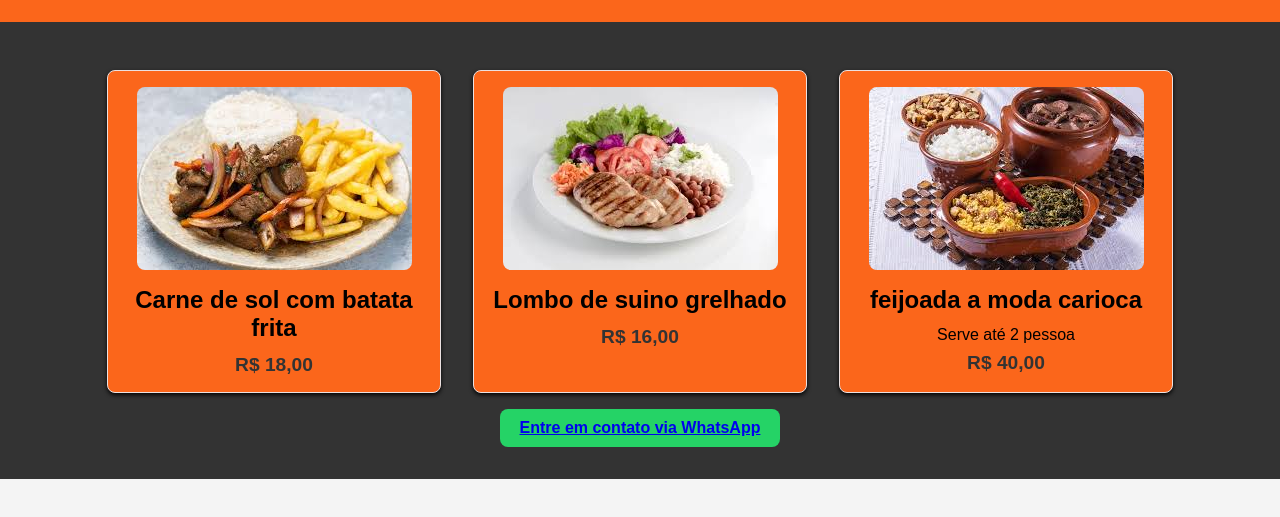
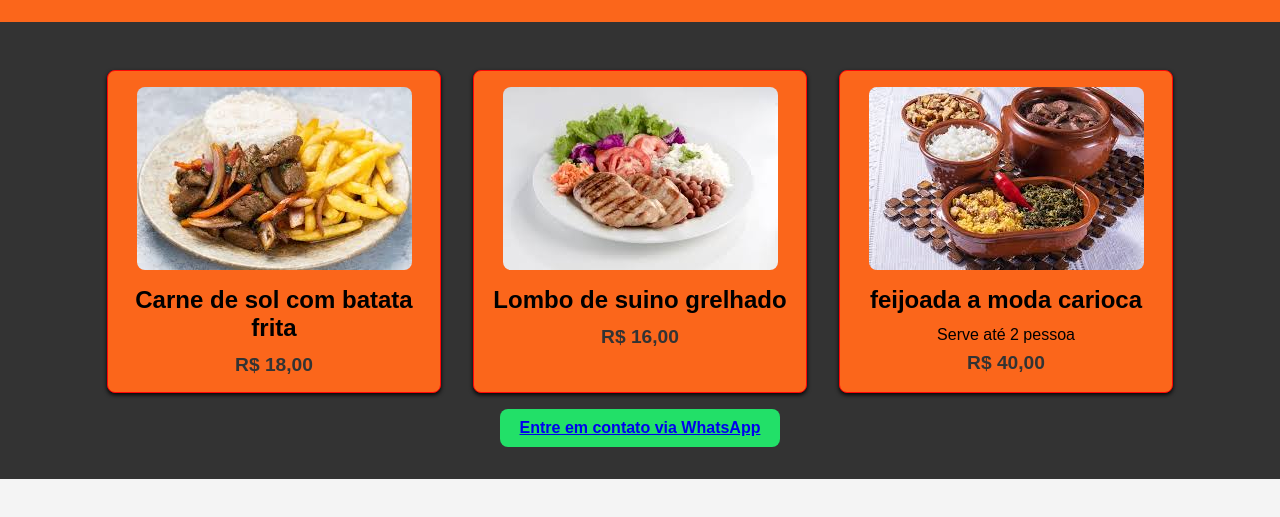
Before and after one commit to belo-alt/digital-menu, a plain HTML site: page index.html in a window 1280 px wide. Shown: the part 183-700 px from the top of the page. Drawn offline with Linux system fonts and the light colour scheme.

Commit message:
atual
css

```diff
--- a/css/styles.css
+++ b/css/styles.css
@@ -26,7 +26,7 @@ main {
 
 .menu-item {
     background-color: #fb661b;
-    border: 1px solid #ebe1e1;
+    border: 1px solid #ff0707;
     border-radius: 8px;
     margin: 1em;
     padding: 1em;
@@ -58,7 +58,7 @@ main {
 }
 
 .whatsapp-button {
-    background-color: #25D366;
+    background-color: #22e068;
     color: white;
     padding: 10px 20px;
     text-align: center;
@@ -69,5 +69,5 @@ main {
     font-weight: bold;
   }
   .whatsapp-button:hover {
-    background-color: #105f2d;
+    background-color: #41d979;
   }
```
